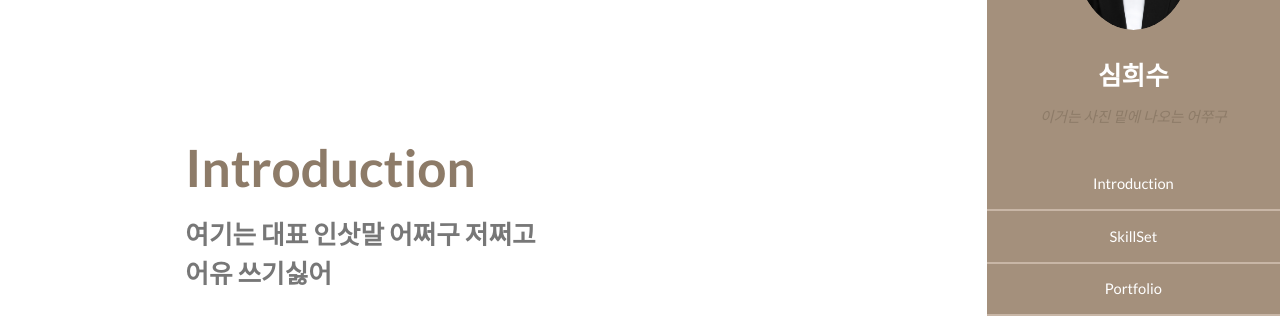
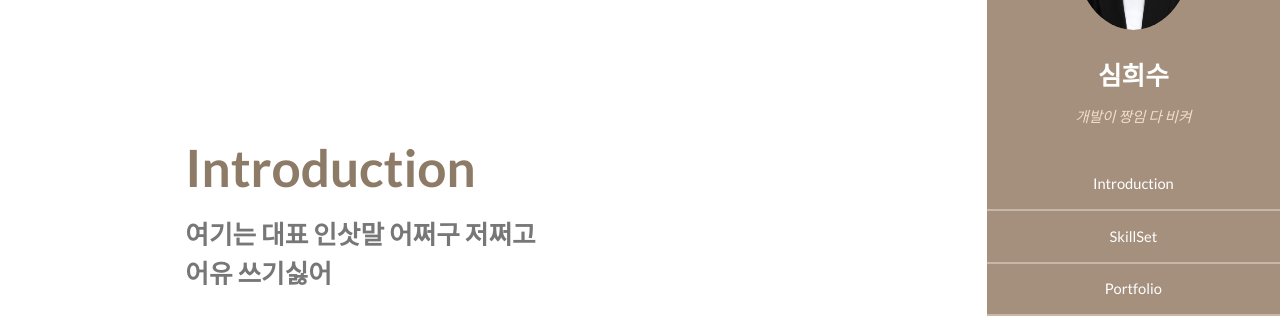
Before and after one commit to CHeessoo/CHeessoo.github.io, a Jekyll site: the page built from index.html, in a window 1280 px wide. Shown: the part 150-468 px from the top of the page. Built offline with Jekyll 4.4.1, drawn with Linux system fonts in a browser that asks for light colours.

Commit message:
Update header

```diff
--- a/_includes/header.html
+++ b/_includes/header.html
@@ -3,7 +3,7 @@
         <header>
             <span class="image avatar"><img src="{{ site.baseurl }}/images/myPhoto.jpg" alt="" /></span>
             <h1 id="logo"><a href="{{ site.baseurl }}/">심희수</a></h1>
-            <p>이거는 사진 밑에 나오는 어쭈구</p>
+            <p>개발이 짱임 다 비켜</p>
         </header>
         <nav id="nav">
             <ul>
--- a/css/style.css
+++ b/css/style.css
@@ -978,7 +978,7 @@
 			}
 
 			#header > header p {
-				color: #8D7B68;
+				color: #F1DEC9;
 				font-style: italic;
 				margin: 1em 0 0 0;
 			}
```
